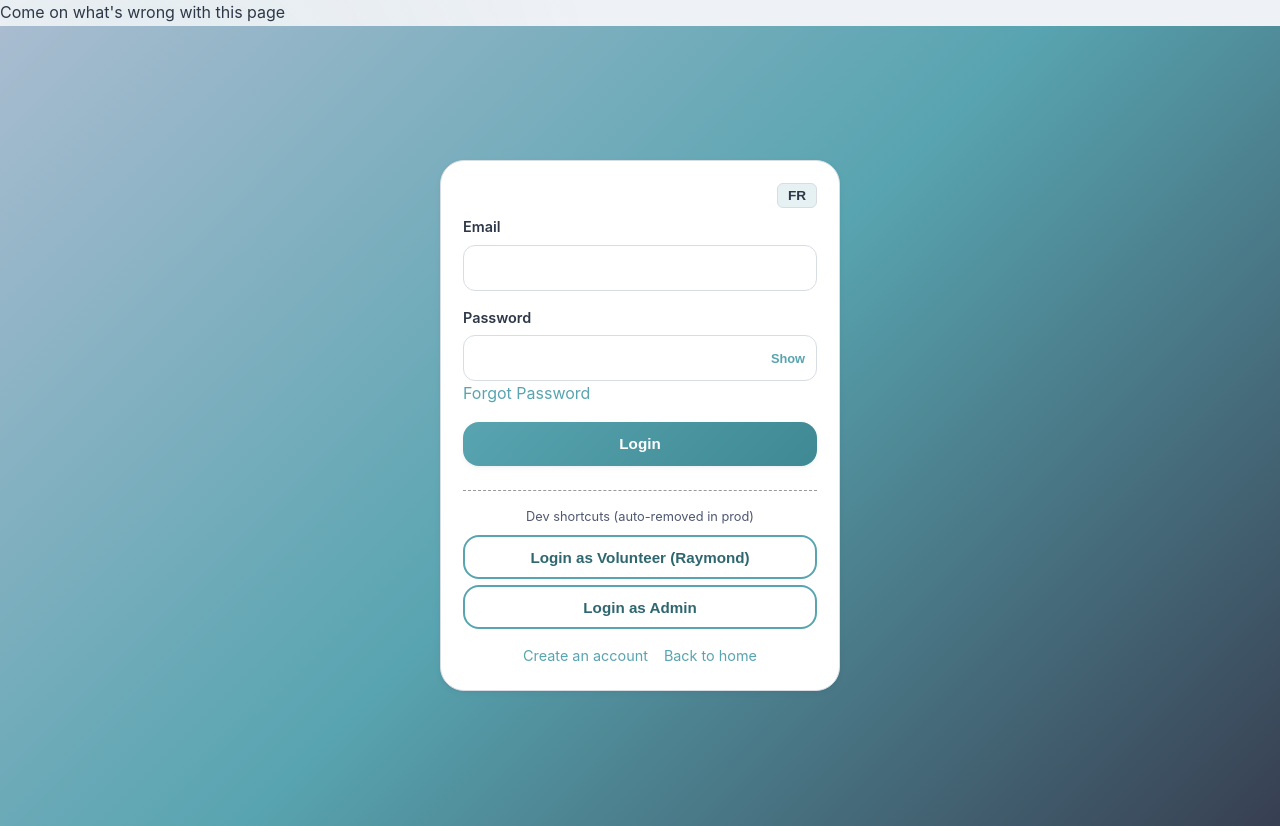
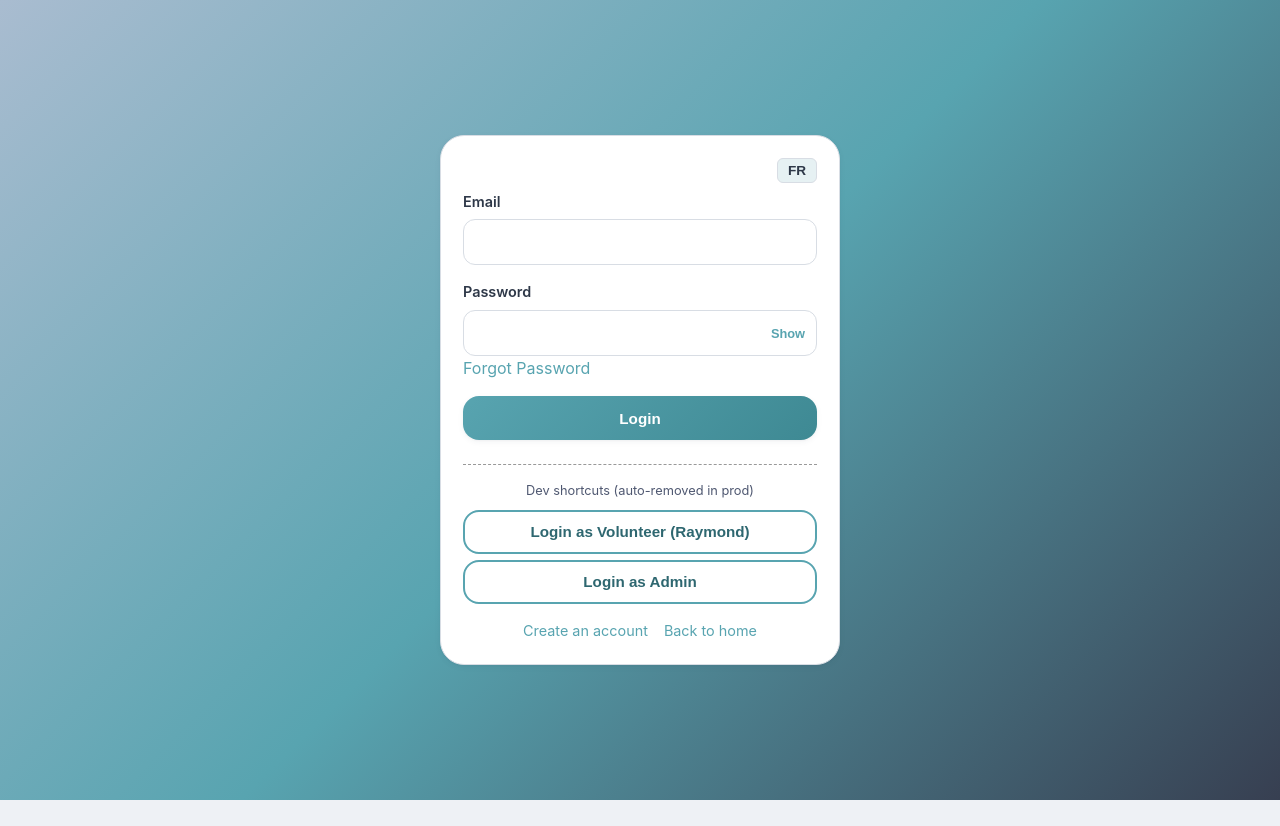
Before and after one commit to JacqueChirac/VolunteerTracker, a SvelteKit app: page /login in a window 1280 px wide. After the commit the page ends 800 px from the top, so only its background shows below. Built offline with nearby package versions, Linux system fonts and the light colour scheme; no server answers.

Commit message:
Reversed testing

```diff
--- a/src/routes/login/+page.svelte
+++ b/src/routes/login/+page.svelte
@@ -11,7 +11,6 @@
 </script>
 
 
-<p> Come on what's wrong with this page</p>
 <div class="login-page">
 	<div class="login-box card">
 		<div style="display:flex;justify-content:flex-end;margin-bottom:8px;">
```
